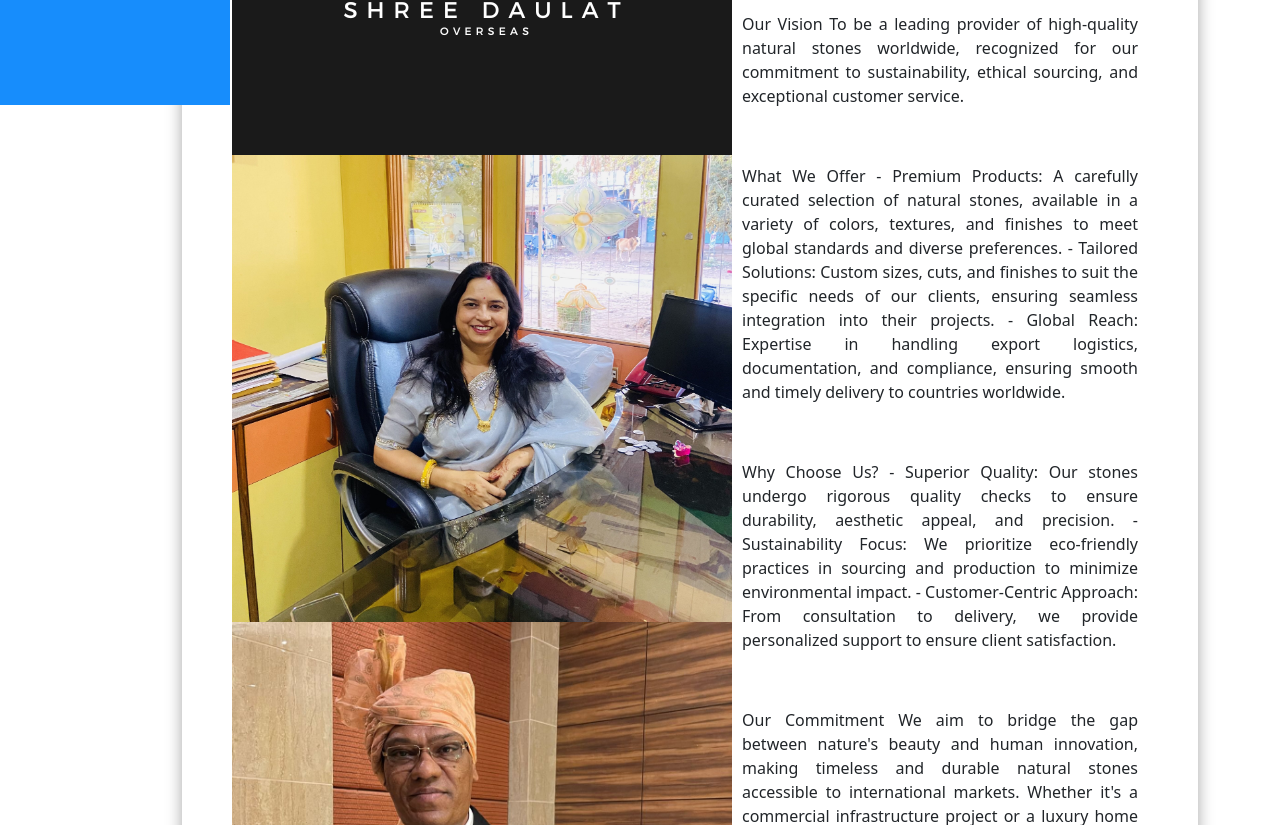
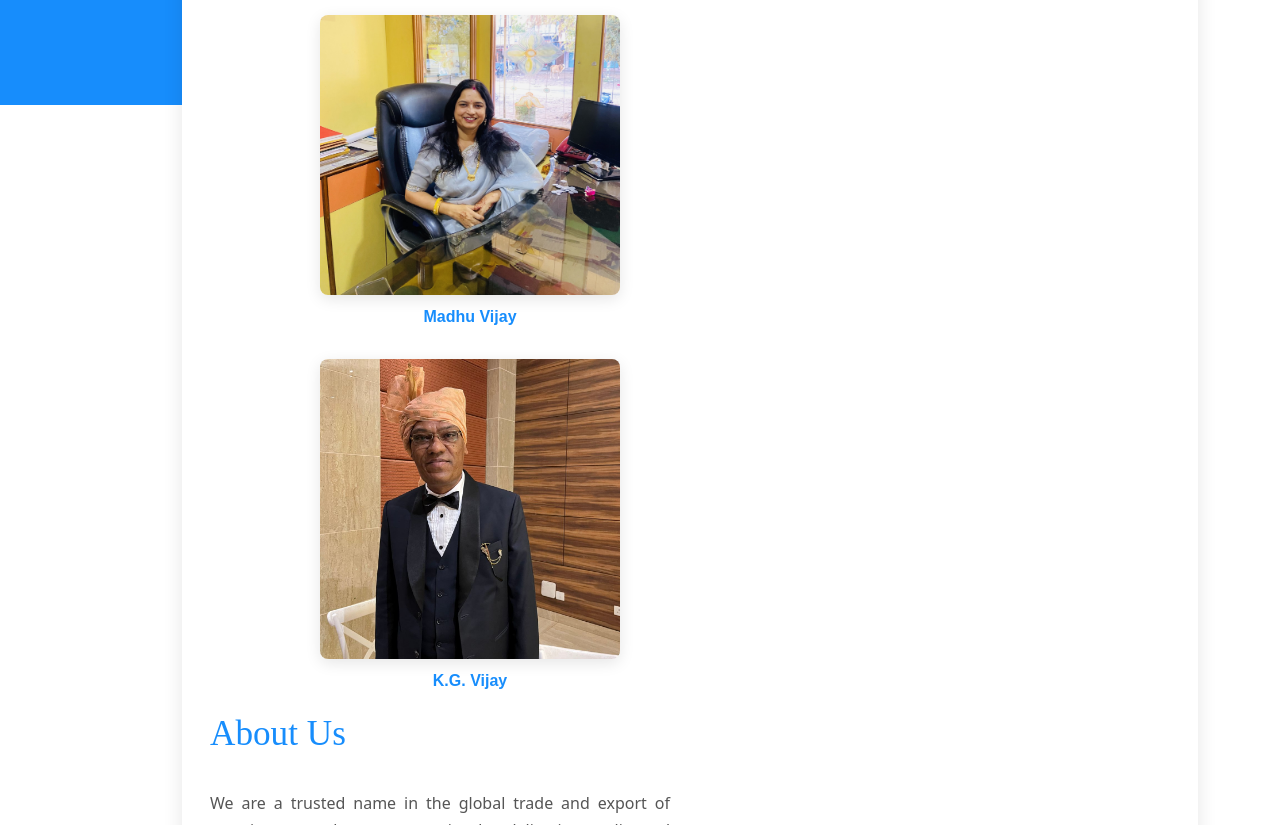
Before and after one commit to Snevj/Shree-Daulat, a React (Create React App) app in the folder frontend/: page / in a window 1280 px wide. Shown: the part 695-1520 px from the top of the page. Built offline with nearby package versions, Linux system fonts and the light colour scheme.

Commit message:
Still editing the about section

```diff
--- a/frontend/src/pages/About/about.css
+++ b/frontend/src/pages/About/about.css
@@ -1,24 +1,135 @@
+/* Subtle About Section with Animations */
 .about {
     margin: 30px 0px;
-    padding: 20px;
+    padding: 40px 20px;
     margin-left: 100px;
-    box-shadow: rgba(0, 0, 0, 0.35) 0px 5px 15px;
+    box-shadow: rgba(0, 0, 0, 0.1) 0px 5px 20px;
+    border-radius: 10px;
+    background: #ffffff;
+    position: relative;
+    opacity: 0;
+    transform: translateY(20px);
+    animation: fadeInUp 0.8s ease-out forwards;
 }
-.about-img img{
-    width: 500px;
+
+@keyframes fadeInUp {
+    to {
+        opacity: 1;
+        transform: translateY(0);
+    }
+}
+
+.about-img {
+    position: relative;
+    display: flex;
+    flex-direction: column;
+    gap: 30px;
+    align-items: center;
     margin-left: 30px;
 }
+
+.image-container {
+    text-align: center;
+    opacity: 0;
+    transform: translateY(15px);
+    animation: fadeInUp 0.6s ease-out forwards;
+}
+
+.image-container:nth-child(1) { animation-delay: 0.2s; }
+.image-container:nth-child(2) { animation-delay: 0.4s; }
+.image-container:nth-child(3) { animation-delay: 0.6s; }
+
+.about-img img {
+    width: 100%;
+    max-width: 300px;
+    border-radius: 8px;
+    box-shadow: rgba(0, 0, 0, 0.1) 0px 4px 15px;
+    transition: all 0.3s ease;
+    display: block;
+    margin-bottom: 10px;
+}
+
+.about-img img:hover {
+    transform: translateY(-5px);
+    box-shadow: rgba(0, 0, 0, 0.15) 0px 8px 25px;
+}
+
+.owner-name {
+    font-size: 1rem;
+    font-weight: 600;
+    color: rgb(23, 141, 252);
+    margin-top: 8px;
+    font-family: 'Arial', sans-serif;
+}
+
 .about-content {
     display: flex;
     justify-content: center;
-    align-items: center;
+    align-items: flex-start;
     flex-direction: column;
+    padding: 20px;
+    position: relative;
 }
+
 .about-content h1 {
     font-family: cursive;
     color: rgb(23, 141, 252);
+    font-size: 2.2rem;
+    margin-bottom: 25px;
+    opacity: 0;
+    transform: translateY(10px);
+    animation: fadeInUp 0.6s ease-out 0.3s forwards;
 }
-.about-content p {
+
+.about-content > p {
     text-align: justify;
     padding: 20px;
+    line-height: 1.7;
+    font-size: 1rem;
+    color: #555;
+    opacity: 0;
+    transform: translateY(10px);
+    animation: fadeInUp 0.6s ease-out 0.6s forwards;
 }
+
+/* Individual paragraph subtle animations */
+.about-content p {
+    margin-bottom: 15px;
+    padding: 10px 0;
+    opacity: 0;
+    transform: translateY(5px);
+    animation: fadeInUp 0.5s ease-out forwards;
+    transition: color 0.2s ease;
+}
+
+.about-content p:nth-child(3) { animation-delay: 0.8s; }
+.about-content p:nth-child(4) { animation-delay: 0.9s; }
+.about-content p:nth-child(5) { animation-delay: 1.0s; }
+.about-content p:nth-child(6) { animation-delay: 1.1s; }
+.about-content p:nth-child(7) { animation-delay: 1.2s; }
+
+/* Responsive design */
+@media (max-width: 768px) {
+    .about {
+        margin-left: 20px;
+        margin-right: 20px;
+        padding: 20px;
+    }
+
+    .about-content h1 {
+        font-size: 1.8rem;
+        text-align: center;
+    }
+
+    .about-img img {
+        max-width: 250px;
+    }
+
+    .about-content p {
+        font-size: 0.95rem;
+    }
+
+    .about-img {
+        margin-left: 0;
+    }
+}
--- a/frontend/src/pages/About/about.js
+++ b/frontend/src/pages/About/about.js
@@ -1,19 +1,26 @@
 import React from "react";
 import "./about.css";
-import logoImage from "../../assets/images/Shree daulat.png"; //adding the pictures of stone from About folder
+import logoImage from "../../assets/images/Shree daulat.png";
 import madhuImage from "../../assets/images/madhu.jpg";
 import krishanImage from "../../assets/images/krishan.jpg";
 
-
-const about = () => {
+const About = () => {
   return (
     <>
       <div className="about" id="about">
         <div className="row">
-          <div className="col-md-6  col-xl-6 col-lg-6 col-xs-12 about-img">
-            <img src={logoImage} alt="logo" />
-            <img src={madhuImage} alt="Madhu's " />
-            <img src={krishanImage} alt="Krishan's " />
+          <div className="col-md-6 col-xl-6 col-lg-6 col-xs-12 about-img">
+            <div className="image-container">
+              <img src={logoImage} alt="Company Logo" />
+            </div>
+            <div className="image-container">
+              <img src={madhuImage} alt="Madhu Vijay" />
+              <div className="owner-name">Madhu Vijay</div>
+            </div>
+            <div className="image-container">
+              <img src={krishanImage} alt="K.G. Vijay" />
+              <div className="owner-name">K.G. Vijay</div>
+            </div>
           </div>
           <div className="col-md-6 about-content">
             <h1>About Us</h1>
@@ -25,33 +32,34 @@ const about = () => {
               — including granite, marble, sandstone, and limestone — we cater
               to diverse industries such as construction, interior design, and
               landscaping.
+            </p>
             <p>
-                Our Vision To be a leading provider of high-quality natural
+              <strong>Our Vision:</strong> To be a leading provider of high-quality natural
               stones worldwide, recognized for our commitment to
               sustainability, ethical sourcing, and exceptional customer
               service.
             </p>
             <p>
-                What We Offer - Premium Products: A carefully curated selection
+              <strong>What We Offer:</strong> Premium Products - A carefully curated selection
               of natural stones, available in a variety of colors, textures,
-                and finishes to meet global standards and diverse preferences. -
-                Tailored Solutions: Custom sizes, cuts, and finishes to suit the
+              and finishes to meet global standards and diverse preferences.
+              Tailored Solutions - Custom sizes, cuts, and finishes to suit the
               specific needs of our clients, ensuring seamless integration
-                into their projects. - Global Reach: Expertise in handling
+              into their projects. Global Reach - Expertise in handling
               export logistics, documentation, and compliance, ensuring smooth
               and timely delivery to countries worldwide.
             </p>
             <p>
-                Why Choose Us? - Superior Quality: Our stones undergo rigorous
+              <strong>Why Choose Us?</strong> Superior Quality - Our stones undergo rigorous
               quality checks to ensure durability, aesthetic appeal, and
-                precision. - Sustainability Focus: We prioritize eco-friendly
+              precision. Sustainability Focus - We prioritize eco-friendly
               practices in sourcing and production to minimize environmental
-                impact. - Customer-Centric Approach: From consultation to
+              impact. Customer-Centric Approach - From consultation to
               delivery, we provide personalized support to ensure client
               satisfaction.
             </p>
             <p>
-                Our Commitment We aim to bridge the gap between nature's beauty
+              <strong>Our Commitment:</strong> We aim to bridge the gap between nature's beauty
               and human innovation, making timeless and durable natural stones
               accessible to international markets. Whether it's a commercial
               infrastructure project or a luxury home design, we strive to
@@ -61,7 +69,6 @@ const about = () => {
               Let us help you transform your vision into reality with the
               enduring charm of natural stones.
             </p>
-            </p>
           </div>
         </div>
       </div>
@@ -69,4 +76,4 @@ const about = () => {
   );
 };
 
-export default about;
+export default About;
```
Lines whose indentation alone changed are shown as unchanged.
